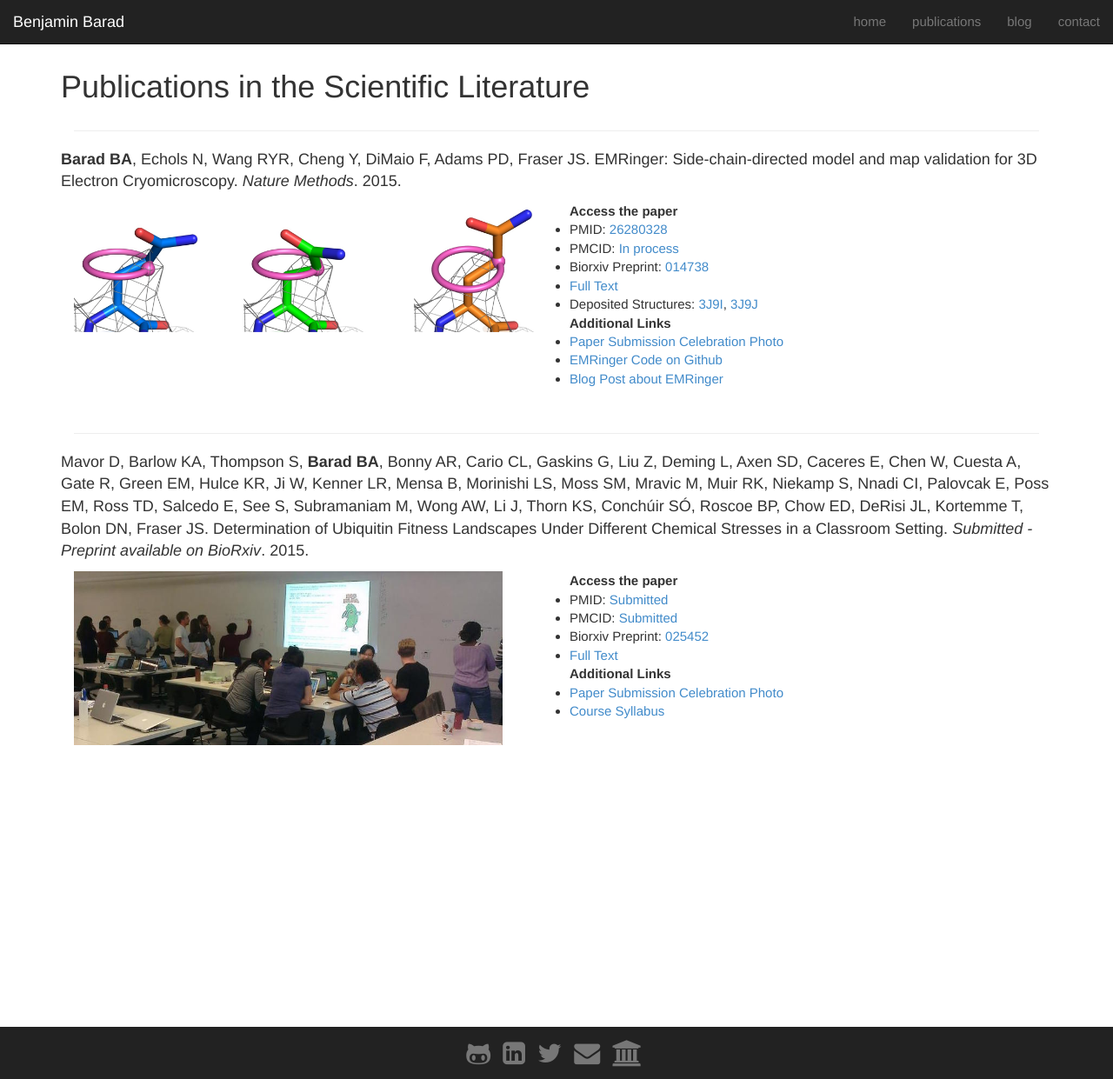
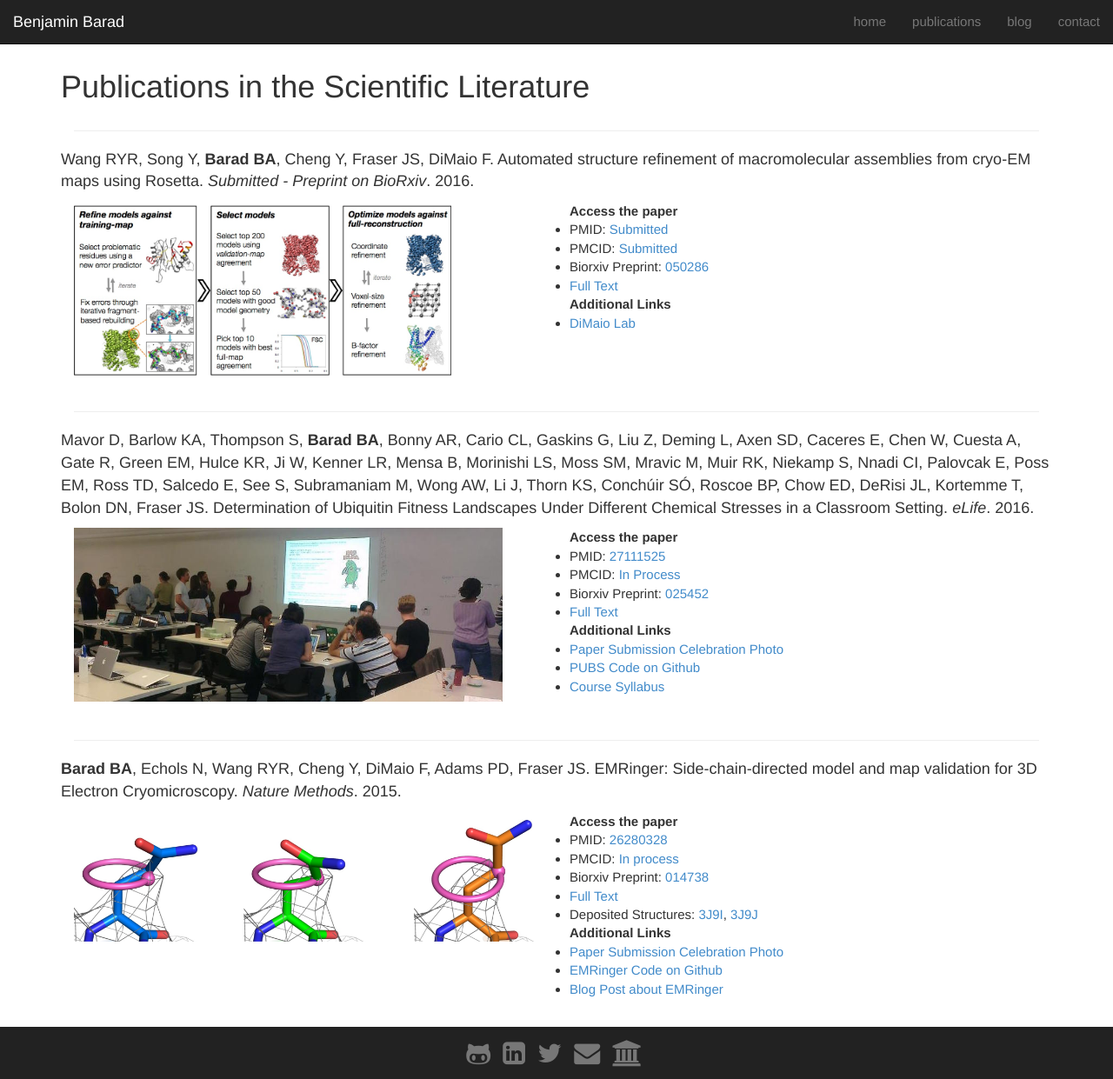
Before and after one commit to bbarad/bbarad.github.io, a Jekyll site: the page built from publications/index.html, in a window 1280 px wide and 1241 px high. Shown: the whole window at 87% size. Built offline with Jekyll 4.4.1, drawn with Linux system fonts in a browser that asks for light colours; nearby versions of some CDN libraries.

Commit message:
updated publications

```diff
--- a/_data/publications.yml
+++ b/_data/publications.yml
@@ -1,3 +1,29 @@
+- citation: 'Wang RYR, Song Y, **Barad BA**, Cheng Y, Fraser JS, DiMaio F. Automated structure refinement of macromolecular assemblies from cryo-EM maps using Rosetta. *Submitted - Preprint on BioRxiv*. 2016.'
+  date: 201606
+  image: '/static/img/pub/wang_2016.jpg'
+  pmid: Submitted
+  pmcid: Submitted
+  biorxiv: "050286"
+  pdf: 'http://biorxiv.org/content/early/2016/04/26/050286.full.pdf'
+  links:
+    - name: 'DiMaio Lab'
+      url: 'https://faculty.washington.edu/dimaio/wordpress/'
+
+- citation: 'Mavor D, Barlow KA, Thompson S, **Barad BA**, Bonny AR, Cario CL, Gaskins G, Liu Z, Deming L, Axen SD, Caceres E, Chen W, Cuesta A, Gate R, Green EM, Hulce KR, Ji W, Kenner LR, Mensa B, Morinishi LS, Moss SM, Mravic M, Muir RK, Niekamp S, Nnadi CI, Palovcak E, Poss EM, Ross TD, Salcedo E, See S, Subramaniam M, Wong AW, Li J, Thorn KS, Conchúir SÓ, Roscoe BP, Chow ED, DeRisi JL, Kortemme T, Bolon DN, Fraser JS. Determination of Ubiquitin Fitness Landscapes Under Different Chemical Stresses in a Classroom Setting. *eLife*. 2016.'
+  date: 201605
+  image: '/static/img/pub/pubs_2015.jpg'
+  pmid: 27111525
+  pmcid: In Process
+  biorxiv: "025452"
+  pdf: 'http://biorxiv.org/content/biorxiv/early/2015/08/25/025452.full.pdf'
+  links:
+    - name: 'Paper Submission Celebration Photo'
+      url: 'https://twitter.com/fraser_lab/status/635972900013498368'
+    - name: PUBS Code on Github
+      url: 'https://github.com/fraser-lab/PUBS2014'
+    - name: 'Course Syllabus'
+      url: 'http://fraserlab.com/pubs_2014/'
+
 - citation: '**Barad BA**, Echols N, Wang RYR, Cheng Y, DiMaio F, Adams PD, Fraser JS. EMRinger: Side-chain-directed model and map validation for 3D Electron Cryomicroscopy. *Nature Methods*. 2015.'
   date: 201503
   image: '/static/img/pub/bab_1_2015.jpg'
@@ -15,16 +41,3 @@
       url: 'https://github.com/fraser-lab/EMRinger'
     - name: Blog Post about EMRinger
       url: '/2015/02/17/EMRinger/'
-
-- citation: 'Mavor D, Barlow KA, Thompson S, **Barad BA**, Bonny AR, Cario CL, Gaskins G, Liu Z, Deming L, Axen SD, Caceres E, Chen W, Cuesta A, Gate R, Green EM, Hulce KR, Ji W, Kenner LR, Mensa B, Morinishi LS, Moss SM, Mravic M, Muir RK, Niekamp S, Nnadi CI, Palovcak E, Poss EM, Ross TD, Salcedo E, See S, Subramaniam M, Wong AW, Li J, Thorn KS, Conchúir SÓ, Roscoe BP, Chow ED, DeRisi JL, Kortemme T, Bolon DN, Fraser JS. Determination of Ubiquitin Fitness Landscapes Under Different Chemical Stresses in a Classroom Setting. *Submitted - Preprint available on BioRxiv*. 2015.'
-  date: 201508
-  image: '/static/img/pub/pubs_2015.jpg'
-  pmid: Submitted
-  pmcid: Submitted
-  biorxiv: "025452"
-  pdf: 'http://biorxiv.org/content/biorxiv/early/2015/08/25/025452.full.pdf'
-  links:
-    - name: 'Paper Submission Celebration Photo'
-      url: 'https://twitter.com/fraser_lab/status/635972900013498368'
-    - name: 'Course Syllabus'
-      url: 'http://fraserlab.com/pubs_2014/'
```
Also changed, not shown: static/img/pub/wang_2016.jpg (added).
